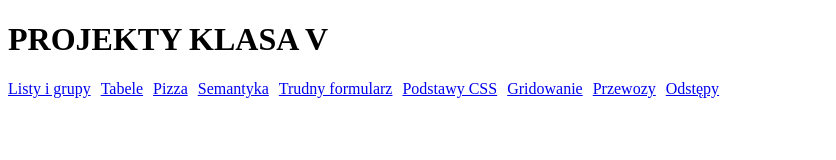
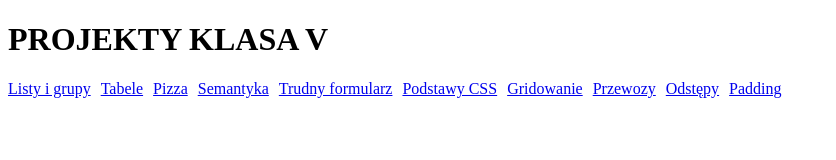
Before and after one commit to Zoter1x/Klasa5, a plain HTML site: page index.html in a window 1280 px wide. Shown: the whole page, without its empty margins (0-836 px from the left). Drawn offline with Linux system fonts and the light colour scheme.

Commit message:
Update index.html

```diff
--- a/index.html
+++ b/index.html
@@ -27,6 +27,7 @@
             <div class="knopka"><a href="https://zoter1x.github.io/Klasa5/grid.html">Gridowanie</a></div>
             <div class="knopka"><a href="https://zoter1x.github.io/Klasa5/Przewozy">Przewozy</a></div>
             <div class="knopka"><a href="https://zoter1x.github.io/Klasa5/border.html">Odstępy</a></div>
+            <div class="knopka"><a href="https://zoter1x.github.io/Klasa5/padding.html">Padding</a></div>
         </div>
     </body>
 
```
